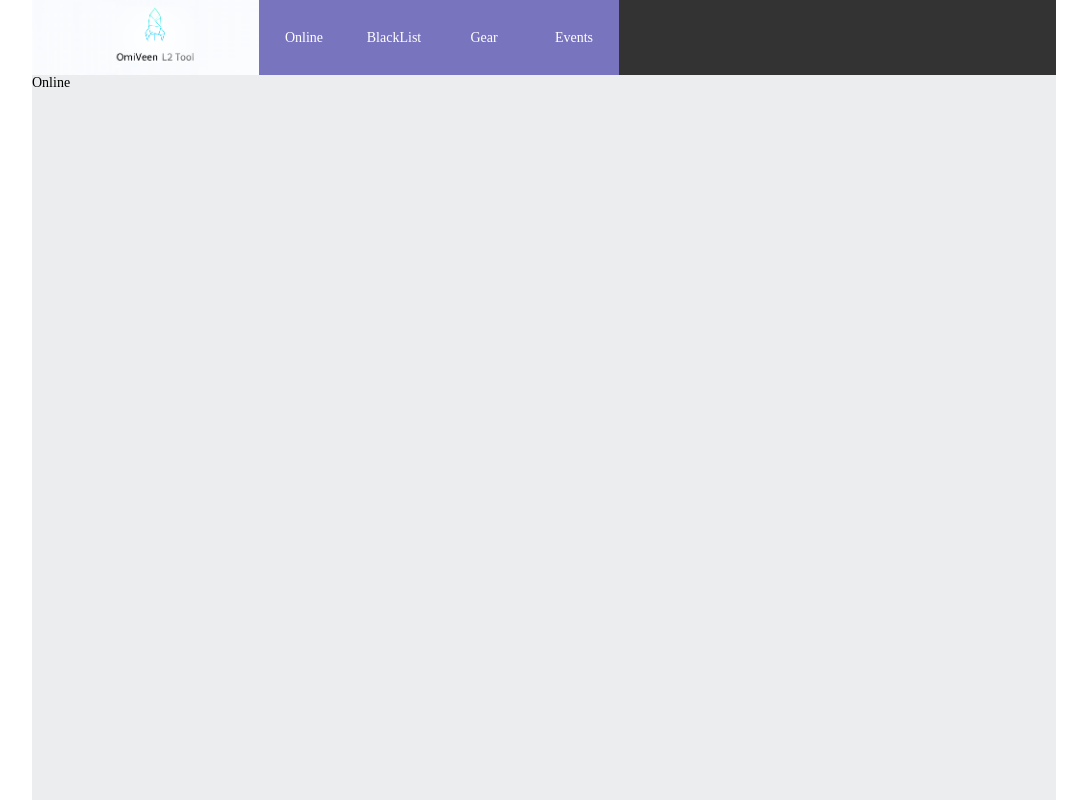
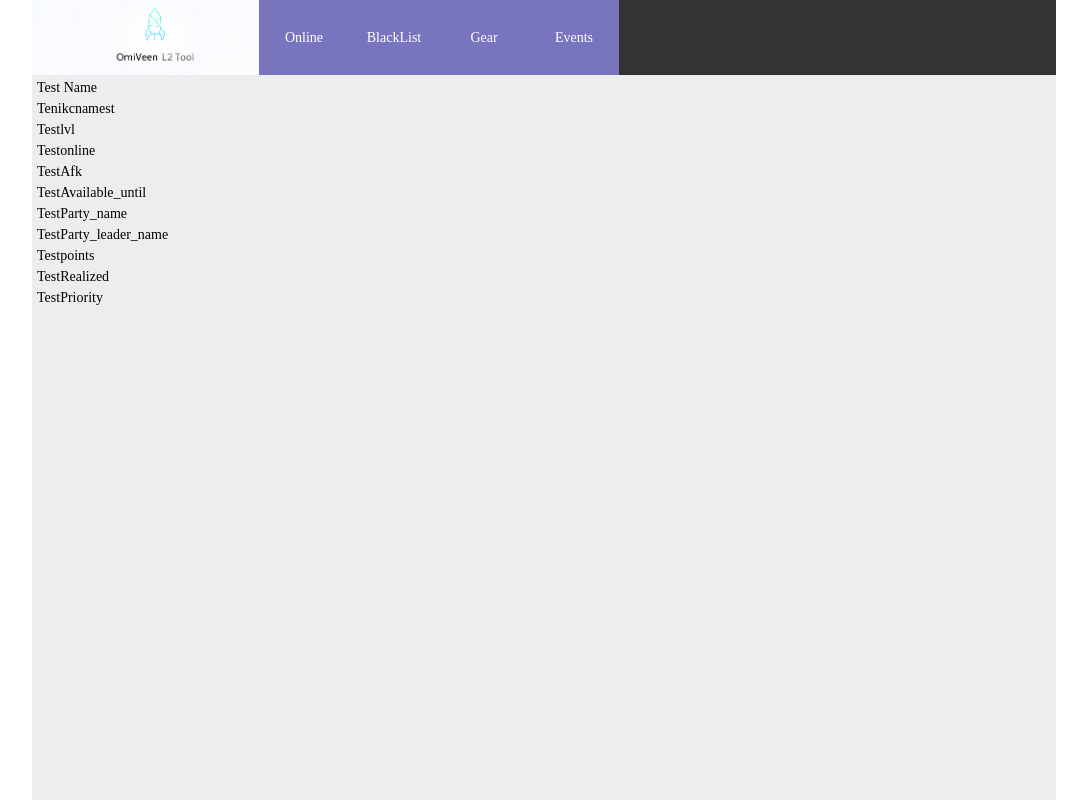
Before and after one commit to marutkin/omiveenl2tool, a React app in the folder l2tool/: page / in a window 1280 px wide. Shown: the whole page, without its empty margins (96-1183 px from the left). Built offline with nearby package versions, Linux system fonts and the light colour scheme.

Commit message:
Add person data

```diff
--- a/l2tool/src/js/App.js
+++ b/l2tool/src/js/App.js
@@ -2,9 +2,13 @@
 import React from 'react';
 import Navigation from './components/Navigation';
 import Page from './components/Page';
+import Person from './components/Entities/Person';
+import { getText } from './lib/helper';
 import styles from './../sass/styles.scss';
 
-const sectionNames = ["Online","BlackList","Gear","Events"];
+import testdata from './../settings/testdata.json';
+
+const sectionNames = getText("titles");
 
 class App extends React.Component {
 
@@ -24,7 +28,30 @@ class App extends React.Component {
     return (
       <main className={styles["main-container"]}>
         <Navigation navigationClick={this.navigationClick} sections={sectionNames} />
-        <Page data={this.state.currentPage}/>
+        <Page data={this.state.currentPage}>
+          {
+            this.state.currentPage == sectionNames[0] &&
+            <Person data={testdata}/>
+          }
+          {
+            this.state.currentPage == sectionNames[1] &&
+            <div>
+              Default BLACK LIST
+            </div>
+          }
+          {
+            this.state.currentPage == sectionNames[2] &&
+            <div>
+              Default GEAR
+            </div>
+          }
+          {
+            this.state.currentPage == sectionNames[3] &&
+            <div>
+              Default EVENTS
+            </div>
+          }
+        </Page>
       </main>
     );
   }
--- /dev/null
+++ b/l2tool/src/js/components/Entities/Person.js
@@ -0,0 +1,23 @@
+
+import React from 'react';
+import styles from './../../../sass/styles.scss';
+
+export default function Person(props) {
+  const { name, nikcname, lvl, online, Afk, Available_until, Party_name, Party_leader_name, Impact_points, Realized_points, Priority } = props.data;
+  return (
+    <div className={styles["person"]}>
+      { Object.keys(props.data).map(key => <div key={key} className={styles["person__row"]}>{props.data[key]}</div>) }
+      {/* {name}
+      {nikcname}
+      {lvl}
+      {online}
+      {Afk}
+      {Available_until}
+      {Party_name}
+      {Party_leader_name}
+      {Impact_points}
+      {Realized_points}
+      {Priority} */}
+    </div>
+  );
+}
--- a/l2tool/src/js/components/Page.js
+++ b/l2tool/src/js/components/Page.js
@@ -13,7 +13,12 @@ class Page extends React.Component {
   render() {
     return (
       <section className={styles["page-container"]}>
-        {this.props.data}
+        {
+          this.props.children &&
+          this.props.children.map((item, index) => {
+            return <div key={index} >{item}</div>
+          })
+        }
       </section>
     );
   }
--- /dev/null
+++ b/l2tool/src/js/lib/helper.js
@@ -0,0 +1,11 @@
+
+import labels from './../../settings/labels.json';
+
+export function getText(text) {
+  try {
+    return labels[text];
+  } catch(ex){
+    console.warn('[GetText]: '+ ex);
+    return [];
+  }
+}
--- /dev/null
+++ b/l2tool/src/sass/Entities/person.scss
@@ -0,0 +1,7 @@
+
+.person {
+  color: #000;
+  &__row {
+    margin: 5px;
+  }
+}
--- a/l2tool/src/sass/styles.scss
+++ b/l2tool/src/sass/styles.scss
@@ -1,5 +1,6 @@
 
 @import './navigation.scss';
+@import './Entities/person.scss';
 
 * {
   margin: 0;
--- /dev/null
+++ b/l2tool/src/settings/labels.json
@@ -0,0 +1,3 @@
+{
+  "titles": ["Online","BlackList","Gear","Events"]
+}
--- /dev/null
+++ b/l2tool/src/settings/testdata.json
@@ -0,0 +1,14 @@
+
+{
+  "name": "Test Name",
+  "nikcname": "Tenikcnamest",
+  "lvl": "Testlvl",
+  "online": "Testonline",
+  "Afk": "TestAfk",
+  "Available_until": "TestAvailable_until",
+  "Party_name": "TestParty_name",
+  "Party_leader_name": "TestParty_leader_name",
+  "Impact points": "Testpoints",
+  "Realized points": "TestRealized",
+  "Priority": "TestPriority"
+  }
```
